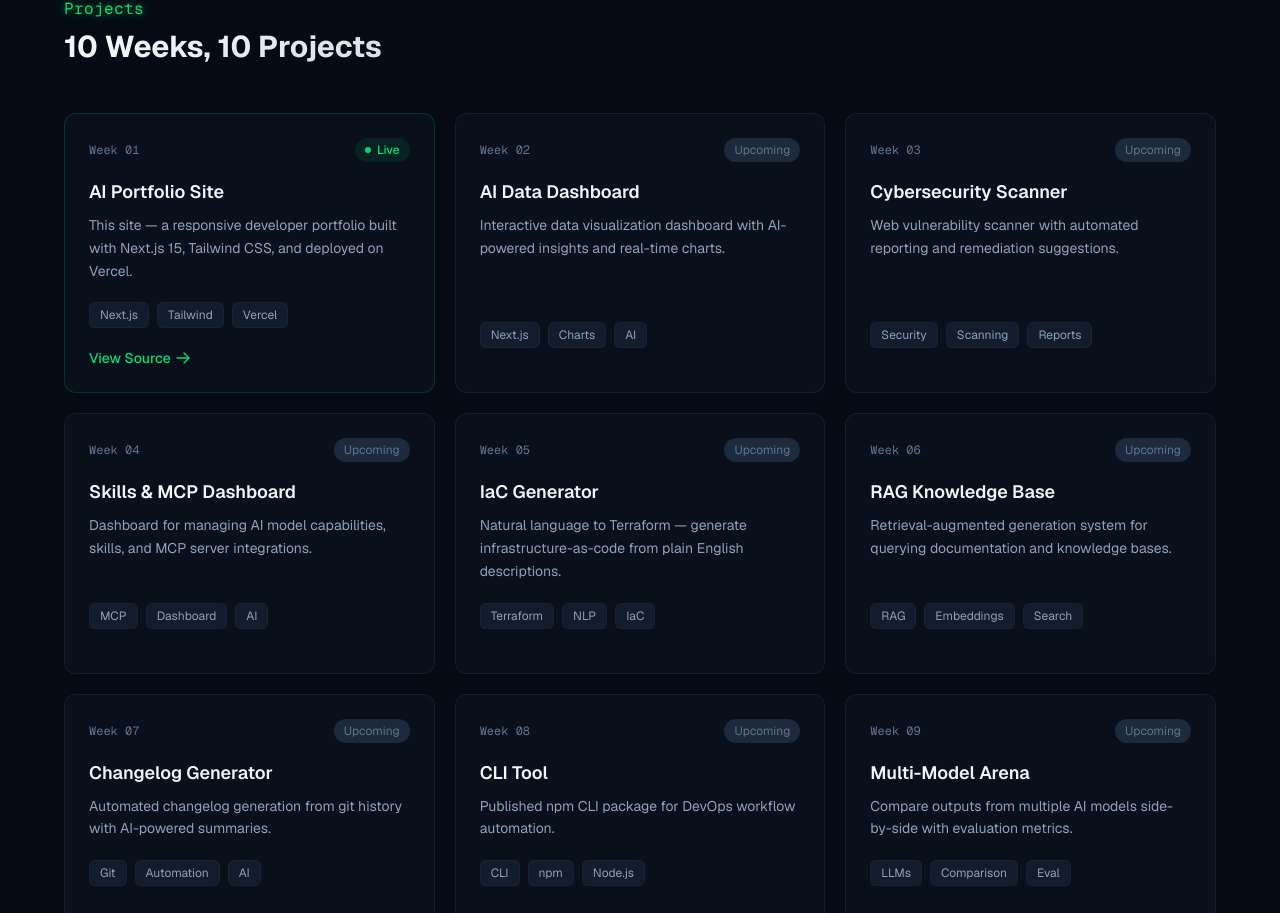
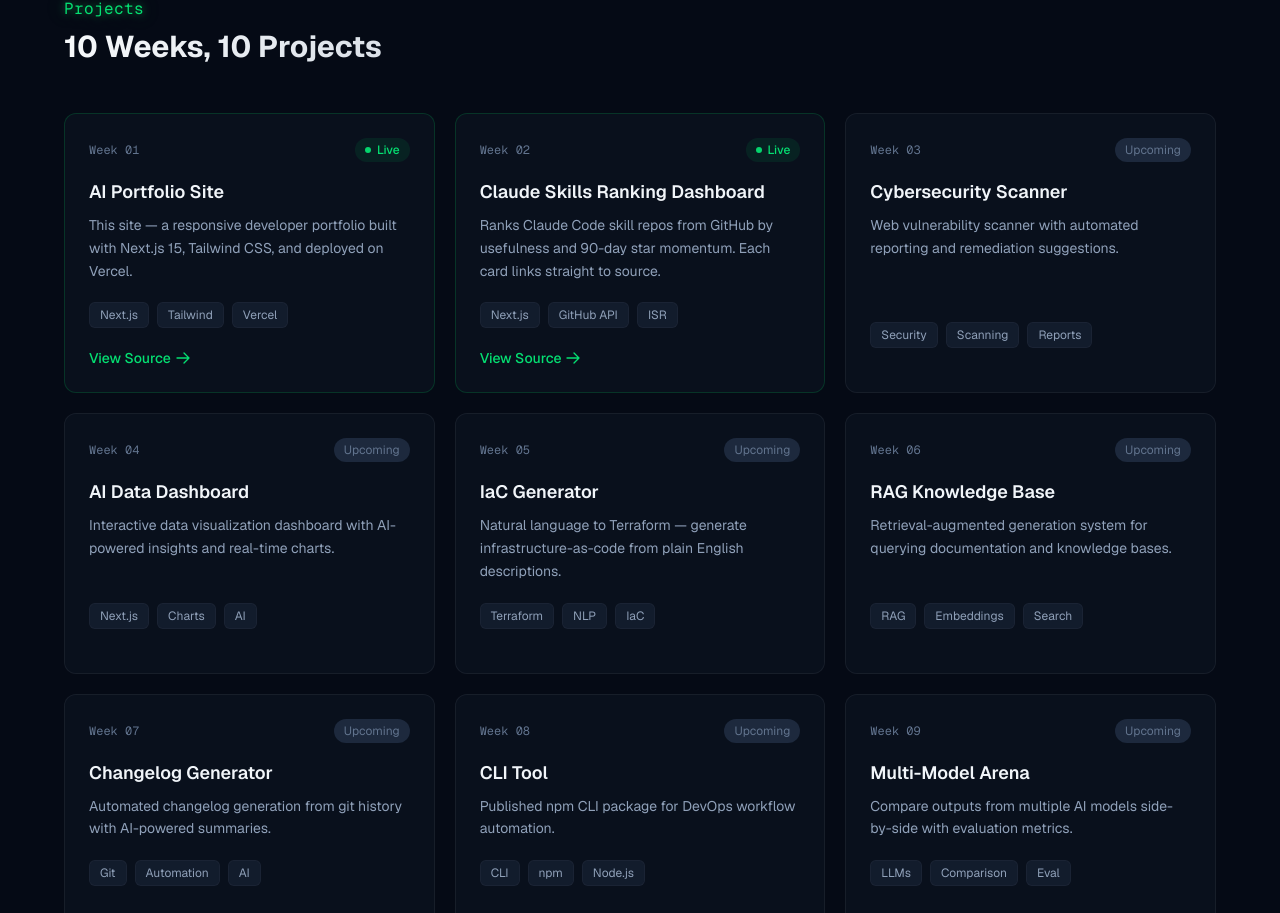
Before and after one commit to kanishksingh01/ai-portfolio-site, a Next.js app: page / in a window 1280 px wide. Shown: the part 1576-2489 px from the top of the page. Built offline with nearby package versions, Linux system fonts and the light colour scheme.

Commit message:
Mark Week 2 as live: Claude Skills Ranking Dashboard
Swaps Week 2 and Week 4: Claude Skills Ranking Dashboard ships as Week 2,
the original AI Data Dashboard shifts to Week 4.

```diff
--- a/components/projects.tsx
+++ b/components/projects.tsx
@@ -14,11 +14,12 @@ const projects = [
   },
   {
     week: 2,
-    title: "AI Data Dashboard",
+    title: "Claude Skills Ranking Dashboard",
     description:
-      "Interactive data visualization dashboard with AI-powered insights and real-time charts.",
-    tags: ["Next.js", "Charts", "AI"],
-    status: "upcoming" as const,
+      "Ranks Claude Code skill repos from GitHub by usefulness and 90-day star momentum. Each card links straight to source.",
+    tags: ["Next.js", "GitHub API", "ISR"],
+    status: "live" as const,
+    repo: "https://github.com/kanishksingh01/claude-skills-dashboard",
   },
   {
     week: 3,
@@ -30,10 +31,10 @@ const projects = [
   },
   {
     week: 4,
-    title: "Skills & MCP Dashboard",
+    title: "AI Data Dashboard",
     description:
-      "Dashboard for managing AI model capabilities, skills, and MCP server integrations.",
-    tags: ["MCP", "Dashboard", "AI"],
+      "Interactive data visualization dashboard with AI-powered insights and real-time charts.",
+    tags: ["Next.js", "Charts", "AI"],
     status: "upcoming" as const,
   },
   {
```
